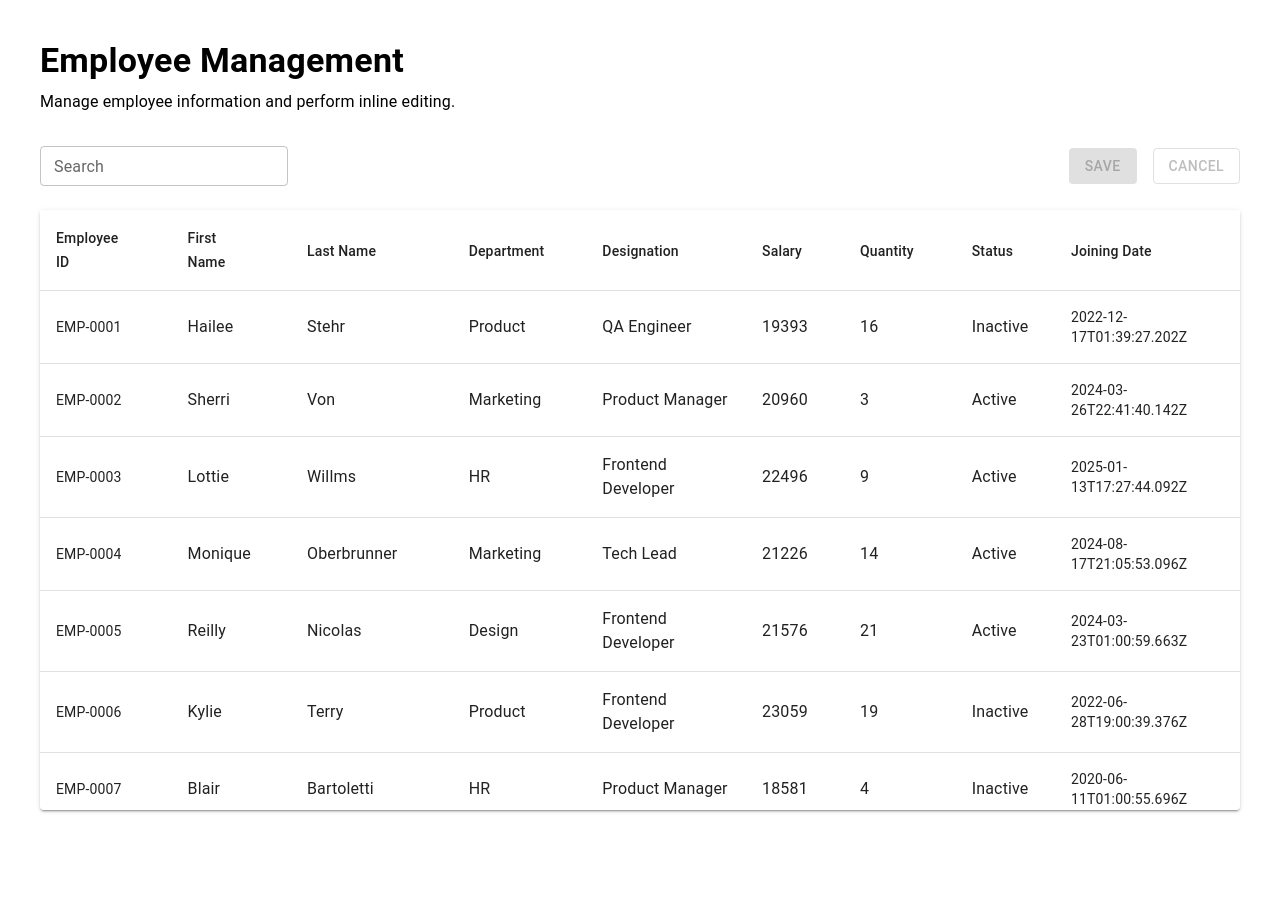
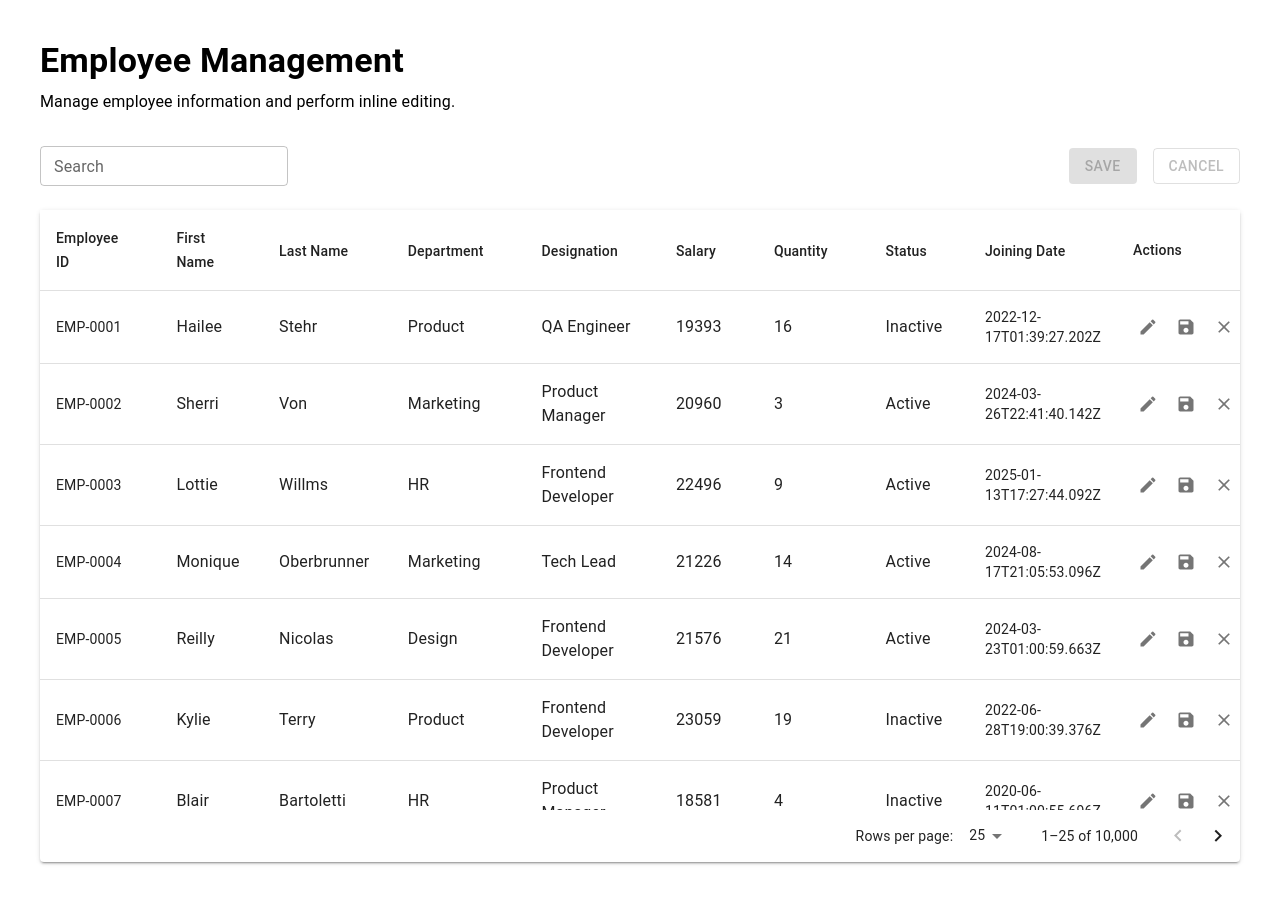
Before and after one commit to Prajwal971/cloud-eagle-assignment, a React (Vite) app: page / in a window 1280 px wide. Before the commit the page ends 850 px from the top, so only its background shows below. Built offline with nearby package versions, Linux system fonts and the light colour scheme.

Commit message:
feat : pagination added

```diff
--- a/components/table/EmployeeTable.tsx
+++ b/components/table/EmployeeTable.tsx
@@ -1,12 +1,14 @@
-import { memo, useCallback, useMemo, useRef, useState } from "react";
+import { memo, useCallback, useEffect, useMemo, useRef, useState } from "react";
 import {
     Paper,
+    type SelectChangeEvent,
     Table,
     TableBody,
     TableCell,
     TableContainer,
     TableHead,
     TableRow,
+    TablePagination,
 } from "@mui/material";
 import {
     flexRender,
@@ -16,6 +18,8 @@ import {
     type Row,
     useReactTable,
     type SortingState,
+    getPaginationRowModel,
+    type PaginationState,
 } from "@tanstack/react-table";
 import { useVirtualizer } from "@tanstack/react-virtual";
 
@@ -68,6 +72,10 @@ const EmployeeTable = ({
     const [sorting, setSorting] = useState<SortingState>([]);
     const columns = useMemo(() => getColumns(), []);
     const tableContainerRef = useRef<HTMLDivElement>(null);
+    const [pagination, setPagination] = useState<PaginationState>({
+        pageIndex: 0,
+        pageSize: 25,
+    });
 
     const table = useReactTable({
         data,
@@ -76,16 +84,16 @@ const EmployeeTable = ({
         state: {
             sorting,
             globalFilter,
+            pagination,
         },
         onGlobalFilterChange,
-
         onSortingChange: setSorting,
+        onPaginationChange: setPagination,
 
         getSortedRowModel: getSortedRowModel(),
-
         getCoreRowModel: getCoreRowModel(),
-
         getFilteredRowModel: getFilteredRowModel(),
+        getPaginationRowModel: getPaginationRowModel(),
     });
 
     const { rows } = table.getRowModel();
@@ -115,6 +123,16 @@ const EmployeeTable = ({
             ? rowVirtualizer.getTotalSize() -
             virtualRows[virtualRows.length - 1].end
             : 0;
+
+    const handlePageSizeChange = (
+        event: SelectChangeEvent<number>
+    ) => {
+        table.setPageSize(Number(event.target.value));
+    };
+
+    useEffect(() => {
+        table.setPageIndex(0);
+    }, [globalFilter]);
 
     return (
         <Paper elevation={2}>
@@ -183,7 +201,23 @@ const EmployeeTable = ({
                     </TableBody>
                 </Table>
             </TableContainer>
-        </Paper>
+
+
+            <TablePagination
+                component="div"
+                count={table.getFilteredRowModel().rows.length}
+                page={table.getState().pagination.pageIndex}
+                rowsPerPage={table.getState().pagination.pageSize}
+                onPageChange={(_, newPage) => {
+                    table.setPageIndex(newPage);
+                }}
+                onRowsPerPageChange={(event) => {
+                    table.setPageSize(Number(event.target.value));
+                    table.setPageIndex(0);
+                }}
+                rowsPerPageOptions={[10, 25, 50, 100]}
+            />
+        </Paper >
     );
 };
 
--- a/components/table/columns.tsx
+++ b/components/table/columns.tsx
@@ -1,4 +1,9 @@
 import { createColumnHelper } from "@tanstack/react-table";
+import EditIcon from "@mui/icons-material/Edit";
+import SaveIcon from "@mui/icons-material/Save";
+import CloseIcon from "@mui/icons-material/Close";
+import UndoIcon from "@mui/icons-material/Undo";
+import { IconButton, Stack } from "@mui/material";
 
 import SortableHeader from "./SortableHeader"
 import type { Employee } from "../../types/employee";
@@ -131,4 +136,29 @@ export const getColumns = () => [
         ),
     }),
 
+    columnHelper.display({
+        id: "actions",
+        header: "Actions",
+        enableSorting: false,
+        cell: () => (
+            <Stack direction="row" spacing={1}>
+                <IconButton size="small">
+                    <EditIcon fontSize="small" />
+                </IconButton>
+
+                <IconButton size="small">
+                    <SaveIcon fontSize="small" />
+                </IconButton>
+
+                <IconButton size="small">
+                    <CloseIcon fontSize="small" />
+                </IconButton>
+
+                <IconButton size="small">
+                    <UndoIcon fontSize="small" />
+                </IconButton>
+            </Stack>
+        ),
+    }),
+
 ];
--- a/package.json
+++ b/package.json
@@ -13,6 +13,7 @@
     "@emotion/react": "^11.14.0",
     "@emotion/styled": "^11.14.1",
     "@faker-js/faker": "^10.5.0",
+    "@mui/icons-material": "^9.2.0",
     "@mui/material": "^9.2.0",
     "@reduxjs/toolkit": "^2.12.0",
     "@tanstack/react-table": "^8.21.3",
--- a/store/employee/employeeSlice.ts
+++ b/store/employee/employeeSlice.ts
@@ -69,6 +69,27 @@ const employeeSlice = createSlice({
 
             state.hasUnsavedChanges = false;
         },
+
+        cancelEmployee: (
+            state,
+            action: PayloadAction<number>
+        ) => {
+            const original = state.originalEmployees.find(
+                (e) => e.id === action.payload
+            );
+
+            const index = state.employees.findIndex(
+                (e) => e.id === action.payload
+            );
+
+            if (original && index !== -1) {
+                state.employees[index] = { ...original };
+            }
+
+            state.hasUnsavedChanges =
+                JSON.stringify(state.employees) !==
+                JSON.stringify(state.originalEmployees);
+        },
     },
 });
 
@@ -77,6 +98,7 @@ export const {
     updateEmployee,
     saveChanges,
     cancelChanges,
+    cancelEmployee
 } = employeeSlice.actions;
 
 export default employeeSlice.reducer;
```
Also changed, not shown: 1 other file (tests, documents, lock files or other folders).
